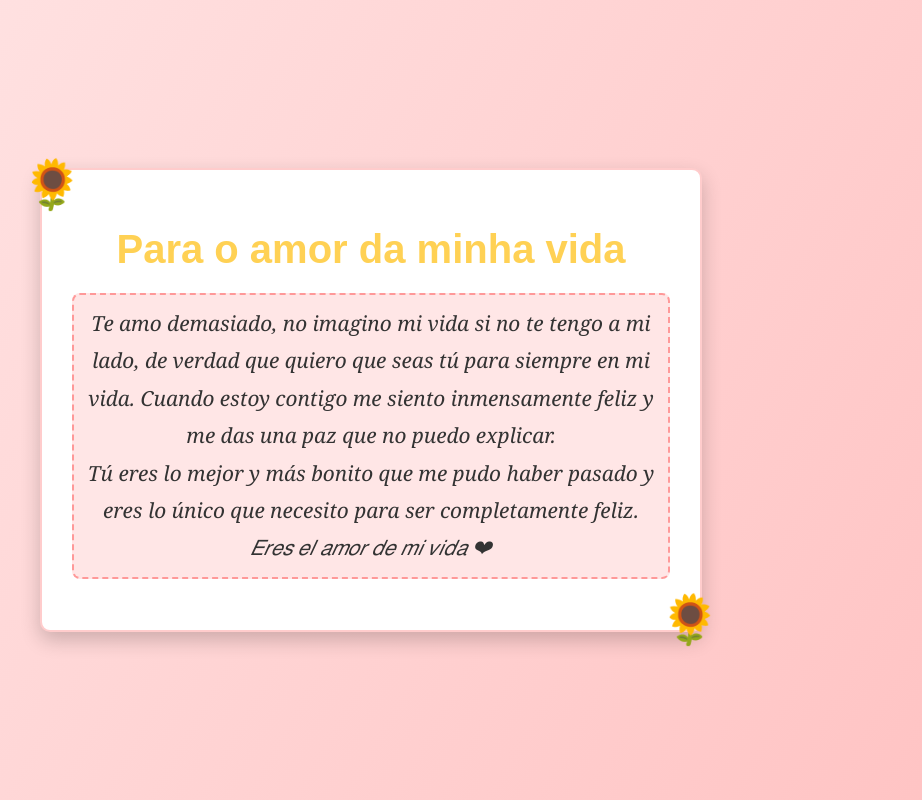
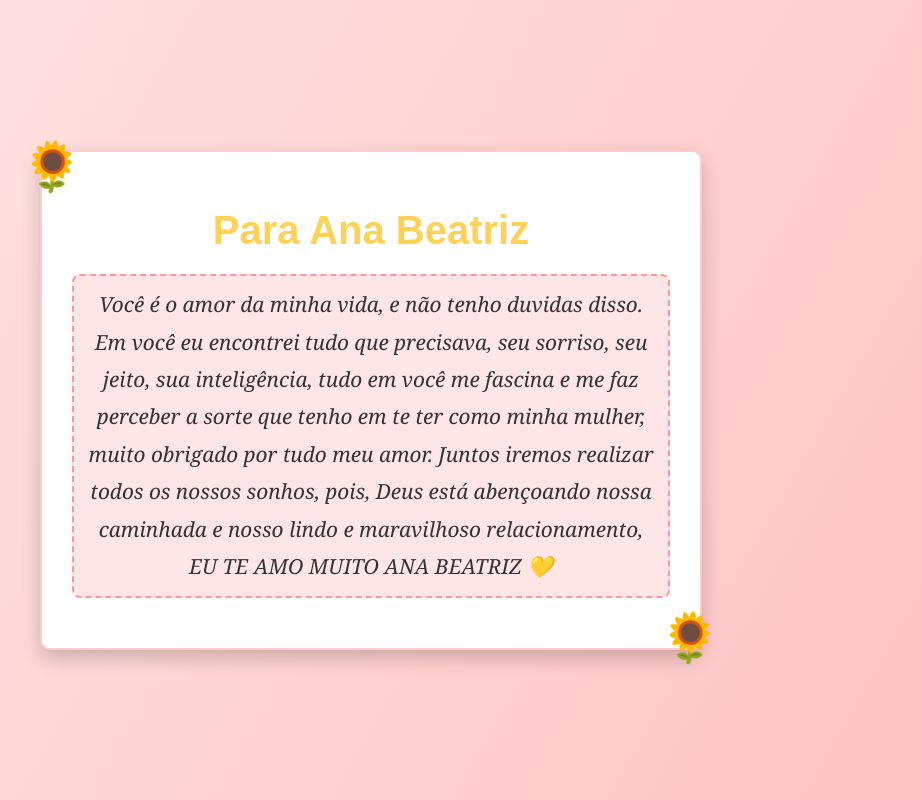
Before and after one commit to rafagarcia44/amor, a plain HTML site: page writeMessage.html in a window 1280 px wide. Shown: the whole page, without its empty margins (269-1191 px from the left). Drawn offline with Linux system fonts and the light colour scheme.

Commit message:
gitprojetc

```diff
--- a/writeMessage.html
+++ b/writeMessage.html
@@ -9,7 +9,7 @@
 <body>
   <div class="message-wrapper">
     <div class="card">
-      <h1>Para o amor da minha vida</h1>
+      <h1>Para Ana Beatriz </h1>
       <p id="customMessage"></p>
     </div>
   </div>
@@ -18,7 +18,7 @@
     // <script>
     const urlParams = new URLSearchParams(window.location.search);
     const message = urlParams.get('message');
-    document.getElementById('customMessage').innerHTML = message || "Te amo demasiado, no imagino mi vida si no te tengo a mi lado, de verdad que quiero que seas tú para siempre en mi vida. Cuando estoy contigo me siento inmensamente feliz y me das una paz que no puedo explicar.<br> Tú eres lo mejor y más bonito que me pudo haber pasado y eres lo único que necesito para ser completamente feliz.<br> 𝐸𝑟𝑒𝑠 𝑒𝑙 𝑎𝑚𝑜𝑟 𝑑𝑒 𝑚𝑖 𝑣𝑖𝑑𝑎 ❤";
+    document.getElementById('customMessage').innerHTML = message || " Você é o amor da minha vida, e não tenho duvidas disso. Em você eu encontrei tudo que precisava, seu sorriso, seu jeito, sua inteligência, tudo em você me fascina e me faz perceber a sorte que tenho em te ter como minha mulher, muito obrigado por tudo meu amor. Juntos iremos realizar todos os nossos sonhos, pois, Deus está abençoando nossa caminhada e nosso lindo e maravilhoso relacionamento, EU TE AMO MUITO ANA BEATRIZ 💛";
 </script>
 
 </html>
```
